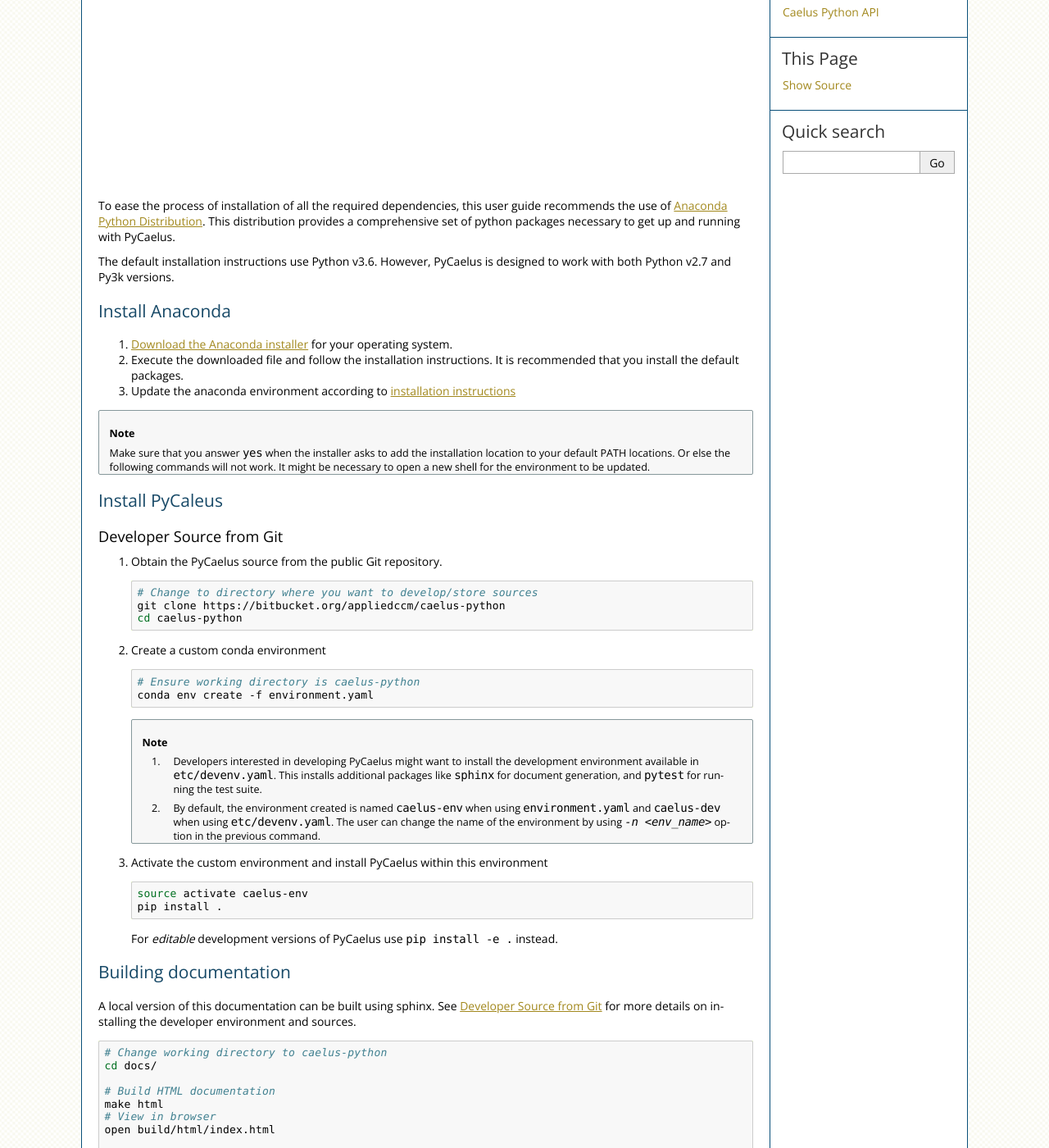
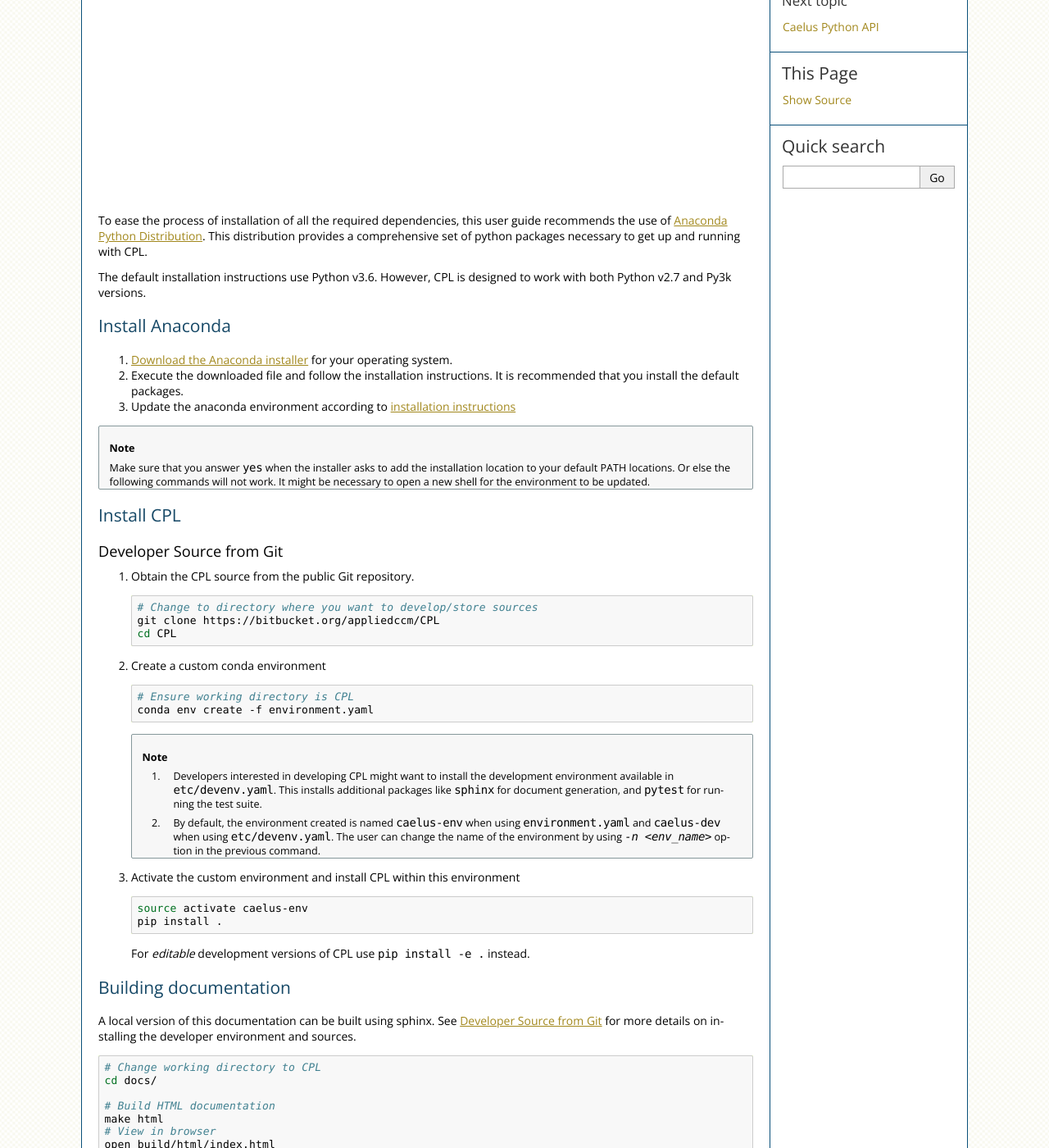
Before and after one commit to sayerhs/cpl, a Sphinx documentation site: the page built from docs/source/user/installation.rst, in a window 1280 px wide and 1400 px high, scrolled down 374 px. Shown: the whole window at 82% size. Built offline with Sphinx 7.4.7, drawn with Linux system fonts in a browser that asks for light colours; some of the changed text lies outside the part shown.

Commit message:
Update documentation

```diff
--- a/docs/source/conf.py
+++ b/docs/source/conf.py
@@ -213,7 +213,7 @@
 #html_search_scorer = 'scorer.js'
 
 # Output file base name for HTML help builder.
-htmlhelp_basename = 'CaelusPythondoc'
+htmlhelp_basename = 'CPLdoc'
 
 # -- Options for LaTeX output ---------------------------------------------
 
@@ -235,7 +235,7 @@
 # (source start file, target name, title,
 #  author, documentclass [howto, manual, or own class]).
 latex_documents = [
-    (master_doc, 'CaelusPython.tex', u'Caelus Python Documentation',
+    (master_doc, 'CPL.tex', u'Caelus Python Documentation',
      u'Applied CCM', 'manual'),
 ]
 
@@ -279,8 +279,8 @@
 # (source start file, target name, title, author,
 #  dir menu entry, description, category)
 texinfo_documents = [
-    (master_doc, 'CaelusPython', u'Caelus Python Documentation',
-     author, 'CaelusPython', 'One line description of project.',
+    (master_doc, 'CPL', u'Caelus Python Documentation',
+     author, 'CPL', 'Python Interface to Caelus CML',
      'Miscellaneous'),
 ]
 
--- a/docs/source/dev/caelus.rst
+++ b/docs/source/dev/caelus.rst
@@ -11,3 +11,6 @@
 
    caelus.config
    caelus.utils
+   caelus.run
+   caelus.post
+   caelus.scripts
--- a/docs/source/dev/caelus.utils.rst
+++ b/docs/source/dev/caelus.utils.rst
@@ -8,3 +8,7 @@
    :members:
    :undoc-members:
    :show-inheritance:
+
+.. automodule:: caelus.utils.osutils
+   :members:
+   :show-inheritance:
--- a/docs/source/user/installation.rst
+++ b/docs/source/user/installation.rst
@@ -1,9 +1,9 @@
 .. _installation:
 
-Installing PyCaelus
-===================
+Installing Caelus Python Library (CPL)
+======================================
 
-PyCaelus is a python package for use with `Caelus CML
+CPL is a python package for use with `Caelus CML
 <http://www.caelus-cml.com>`_ simulation suite. In addition to Caelus CML and
 python, it also requires several scientific python libraries:
 
@@ -15,9 +15,9 @@
 guide recommends the use of `Anaconda Python Distribution
 <http://docs.continuum.io/anaconda/index>`_. This distribution provides a
 comprehensive set of python packages necessary to get up and running with
-PyCaelus.
+CPL.
 
-The default installation instructions use Python v3.6. However, PyCaelus is
+The default installation instructions use Python v3.6. However, CPL is
 designed to work with both Python v2.7 and Py3k versions.
 
 Install Anaconda
@@ -43,7 +43,7 @@
    environment to be updated.
 
 
-Install PyCaleus
+Install CPL
 ----------------
 
 .. _install_dev_git:
@@ -51,24 +51,24 @@
 Developer Source from Git
 ~~~~~~~~~~~~~~~~~~~~~~~~~
 
-#. Obtain the PyCaelus source from the public Git repository.
+#. Obtain the CPL source from the public Git repository.
 
    .. code-block:: bash
 
       # Change to directory where you want to develop/store sources
-      git clone https://bitbucket.org/appliedccm/caelus-python
-      cd caelus-python
+      git clone https://bitbucket.org/appliedccm/CPL
+      cd CPL
 
 #. Create a custom conda environment
 
    .. code-block:: bash
 
-      # Ensure working directory is caelus-python
+      # Ensure working directory is CPL
       conda env create -f environment.yaml
 
    .. note::
 
-      #. Developers interested in developing PyCaelus might want to install the
+      #. Developers interested in developing CPL might want to install the
          development environment available in :file:`etc/devenv.yaml`. This
          installs additional packages like ``sphinx`` for document generation,
          and ``pytest`` for running the test suite.
@@ -78,14 +78,14 @@
          :file:`etc/devenv.yaml`. The user can change the name of the
          environment by using `-n <env_name>` option in the previous command.
 
-#. Activate the custom environment and install PyCaelus within this environment
+#. Activate the custom environment and install CPL within this environment
 
    .. code-block:: bash
 
       source activate caelus-env
       pip install .
 
-   For *editable* development versions of PyCaelus use ``pip install -e .``
+   For *editable* development versions of CPL use ``pip install -e .``
    instead.
 
 Building documentation
@@ -97,7 +97,7 @@
 
 .. code-block:: bash
 
-   # Change working directory to caelus-python
+   # Change working directory to CPL
    cd docs/
 
    # Build HTML documentation
@@ -107,7 +107,7 @@
 
    # Build PDF documentation
    make latexpdf
-   open build/latex/CaelusPython.pdf
+   open build/latex/CPL.pdf
 
 Running tests
 -------------
```
Also changed, not shown: docs/source/dev/caelus.post.rst (added, +8 -0 lines), docs/source/dev/caelus.run.rst (added, +11 -0 lines), docs/source/dev/caelus.scripts.rst (added, +8 -0 lines), 1 other file.
